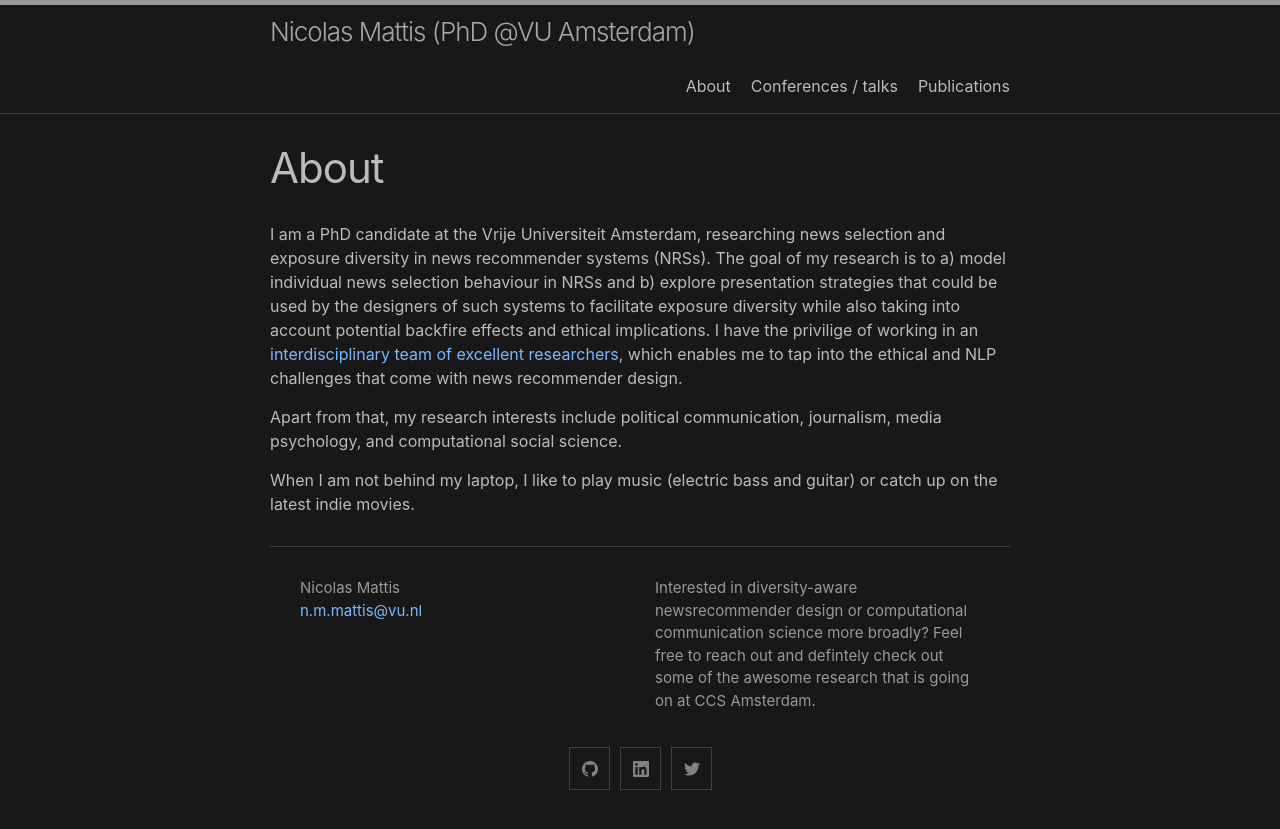
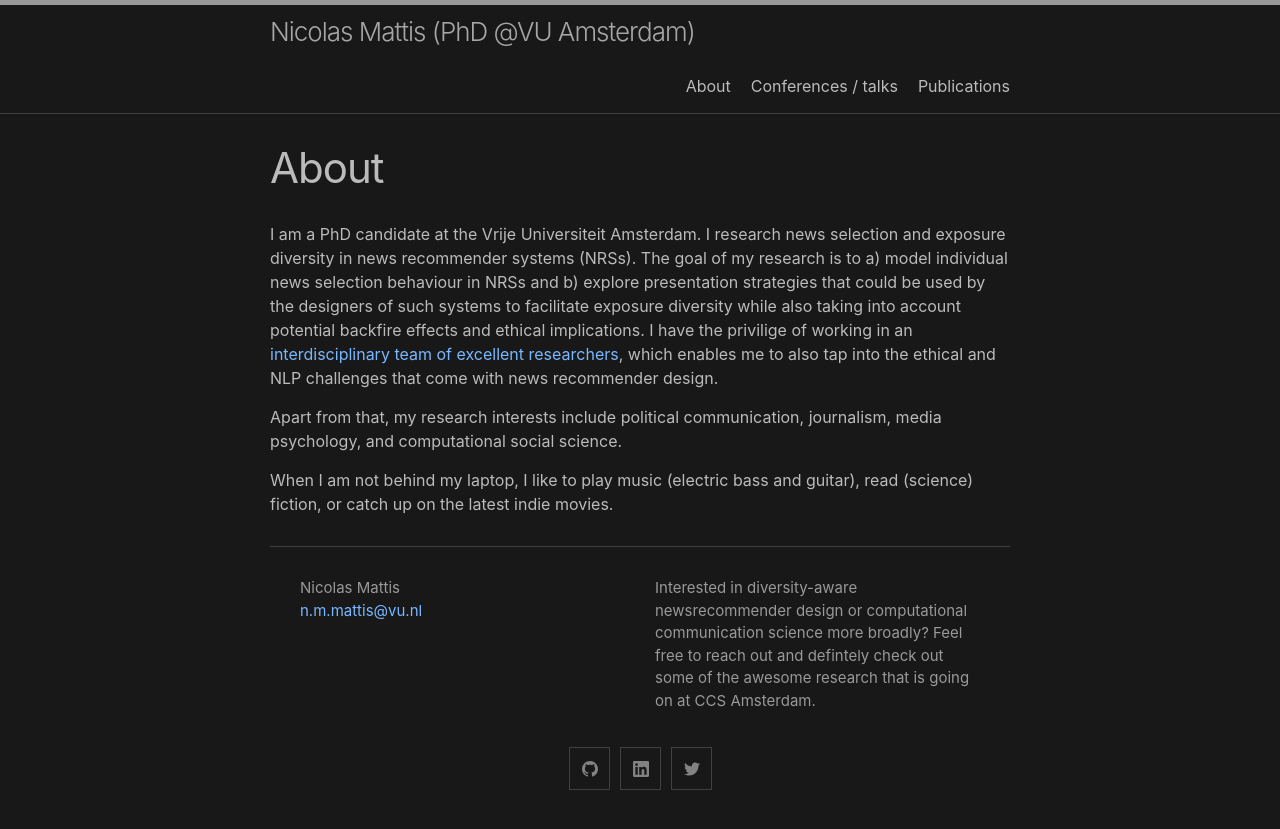
Before and after one commit to nickma101/nickma101.github.io, a Jekyll site: the page built from about.md, in a window 1280 px wide. Shown: the top 829 px of the page. Built offline with Jekyll 4.4.1, drawn with Linux system fonts in a browser that asks for light colours.

Commit message:
Update about.md

```diff
--- a/about.md
+++ b/about.md
@@ -4,8 +4,8 @@ title: About
 permalink: /about/
 ---
 
-I am a PhD candidate at the Vrije Universiteit Amsterdam, researching news selection and exposure diversity in news recommender systems (NRSs). The goal of my research is to a) model individual news selection behaviour in NRSs and b) explore presentation strategies that could be used by the designers of such systems to facilitate exposure diversity while also taking into account potential backfire effects and ethical implications. I have the privilige of working in an [interdisciplinary team of excellent researchers](http://ccs.amsterdam/projects/rethinking-news-algorithms-nudging-users-towards-diverse-news-exposure/), which enables me to tap into the ethical and NLP challenges that come with news recommender design.
+I am a PhD candidate at the Vrije Universiteit Amsterdam. I research news selection and exposure diversity in news recommender systems (NRSs). The goal of my research is to a) model individual news selection behaviour in NRSs and b) explore presentation strategies that could be used by the designers of such systems to facilitate exposure diversity while also taking into account potential backfire effects and ethical implications. I have the privilige of working in an [interdisciplinary team of excellent researchers](http://ccs.amsterdam/projects/rethinking-news-algorithms-nudging-users-towards-diverse-news-exposure/), which enables me to also tap into the ethical and NLP challenges that come with news recommender design.
 
 Apart from that, my research interests include political communication, journalism, media psychology, and computational social science.
 
-When I am not behind my laptop, I like to play music (electric bass and guitar) or catch up on the latest indie movies.
+When I am not behind my laptop, I like to play music (electric bass and guitar), read (science) fiction, or catch up on the latest indie movies.
```
